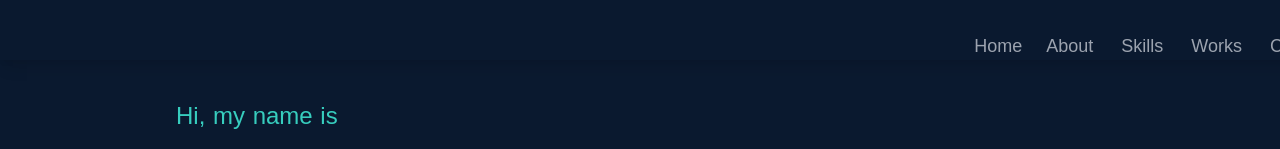
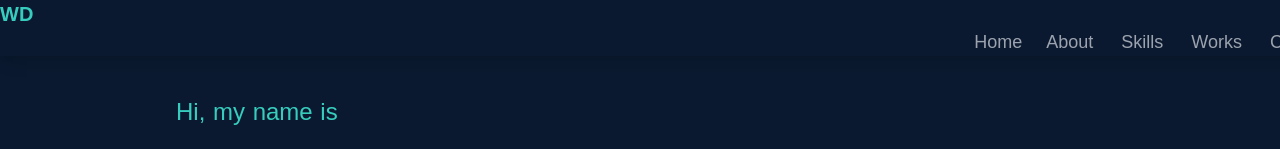
Before and after one commit to waledagne/portfolio-site, a Nuxt app: page / in a window 1280 px wide. Shown: the top 149 px of the page. Built offline with nearby package versions, Linux system fonts and the light colour scheme.

Commit message:
chore:logo update

```diff
--- a/components/nav.vue
+++ b/components/nav.vue
@@ -1,11 +1,12 @@
 <template>
   <div class="w-1/2 md:w-full md:shadow-lg">
-    <div class="flex justify-start md:py-4 md:mx-4">
-      <img
+    <div class="justify-start">
+      <!-- <img
         src="~/assets/images/logo2.png"
         alt=""
         class="md:visible sm:hidden w-10 h-10"
-      />
+      /> -->
+      <span class="text-xl text-accent font-bold">WD</span>
     </div>
     <div class="desktop-nav justify-end items-end flex flex-row">
       <ul class="text-white flex flex-row justify-between mx-2">
```
